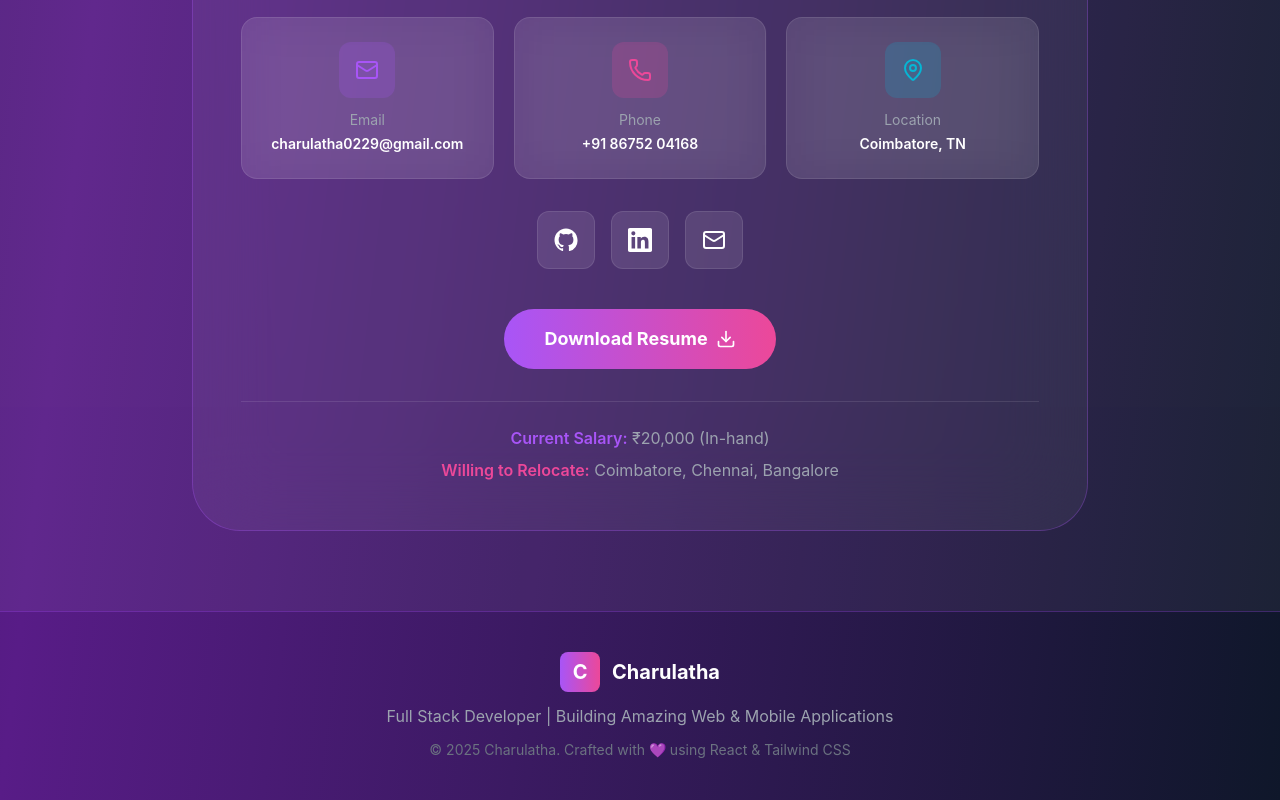
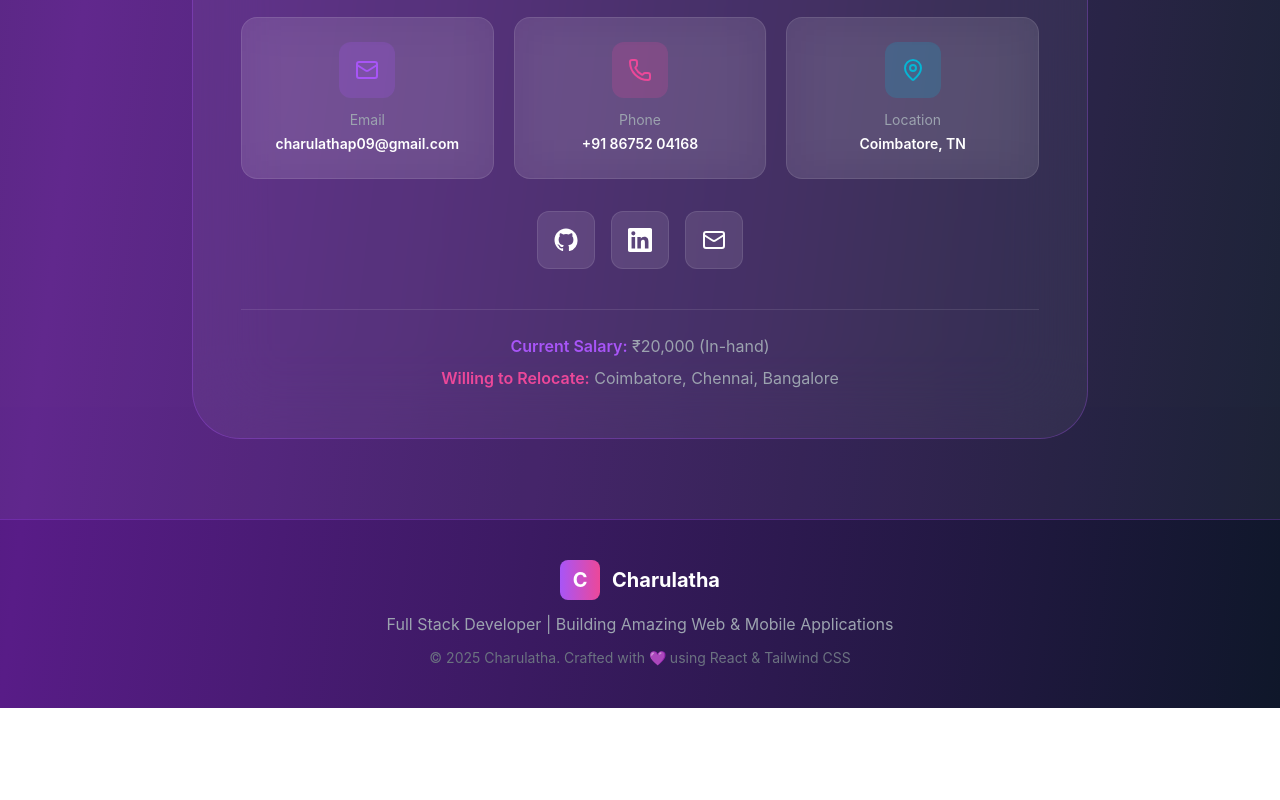
Before and after one commit to Charulathap/charulatha-portfolio, a React (Vite) app: page / in a window 1280 px wide. Shown: the part 10008-10808 px from the top of the page. After the commit the page ends 10716 px from the top, so only its background shows below. Built offline with nearby package versions, Linux system fonts and the light colour scheme.

Commit message:
Mail id updated

```diff
--- a/src/App.jsx
+++ b/src/App.jsx
@@ -6,13 +6,13 @@ import Charu_ProfilePic from "../src/assets/Charu_ProfilePic.jpg";
 // Simple inline SVGs used instead so nothing breaks.
 const GithubIcon = (props) => (
   <svg viewBox="0 0 24 24" width="24" height="24" fill="currentColor" {...props}>
-    <path d="M12 .5C5.73.5.5 5.73.5 12c0 5.09 3.29 9.4 7.86 10.93.57.1.78-.25.78-.55 0-.27-.01-1.17-.02-2.12-3.2.7-3.88-1.36-3.88-1.36-.52-1.34-1.28-1.7-1.28-1.7-1.05-.72.08-.7.08-.7 1.16.08 1.77 1.19 1.77 1.19 1.03 1.77 2.7 1.26 3.36.96.1-.75.4-1.26.73-1.55-2.55-.29-5.24-1.28-5.24-5.69 0-1.26.45-2.29 1.19-3.09-.12-.29-.52-1.46.11-3.05 0 0 .97-.31 3.18 1.18a11 11 0 0 1 5.79 0c2.2-1.49 3.17-1.18 3.17-1.18.64 1.59.24 2.76.12 3.05.74.8 1.19 1.83 1.19 3.09 0 4.42-2.7 5.4-5.26 5.68.41.36.78 1.08.78 2.17 0 1.57-.01 2.83-.01 3.22 0 .3.2.66.79.55A10.52 10.52 0 0 0 23.5 12C23.5 5.73 18.27.5 12 .5Z"/>
+    <path d="M12 .5C5.73.5.5 5.73.5 12c0 5.09 3.29 9.4 7.86 10.93.57.1.78-.25.78-.55 0-.27-.01-1.17-.02-2.12-3.2.7-3.88-1.36-3.88-1.36-.52-1.34-1.28-1.7-1.28-1.7-1.05-.72.08-.7.08-.7 1.16.08 1.77 1.19 1.77 1.19 1.03 1.77 2.7 1.26 3.36.96.1-.75.4-1.26.73-1.55-2.55-.29-5.24-1.28-5.24-5.69 0-1.26.45-2.29 1.19-3.09-.12-.29-.52-1.46.11-3.05 0 0 .97-.31 3.18 1.18a11 11 0 0 1 5.79 0c2.2-1.49 3.17-1.18 3.17-1.18.64 1.59.24 2.76.12 3.05.74.8 1.19 1.83 1.19 3.09 0 4.42-2.7 5.4-5.26 5.68.41.36.78 1.08.78 2.17 0 1.57-.01 2.83-.01 3.22 0 .3.2.66.79.55A10.52 10.52 0 0 0 23.5 12C23.5 5.73 18.27.5 12 .5Z" />
   </svg>
 );
 
 const LinkedinIcon = (props) => (
   <svg viewBox="0 0 24 24" width="24" height="24" fill="currentColor" {...props}>
-    <path d="M20.45 20.45h-3.55v-5.57c0-1.33-.03-3.04-1.85-3.04-1.85 0-2.14 1.45-2.14 2.94v5.67H9.36V9h3.41v1.56h.05c.48-.9 1.64-1.85 3.38-1.85 3.6 0 4.27 2.37 4.27 5.46v6.28ZM5.34 7.43a2.06 2.06 0 1 1 0-4.12 2.06 2.06 0 0 1 0 4.12ZM7.12 20.45H3.56V9h3.56v11.45ZM22.22 0H1.77C.79 0 0 .77 0 1.73v20.54C0 23.23.79 24 1.77 24h20.45c.98 0 1.78-.77 1.78-1.73V1.73C24 .77 23.2 0 22.22 0Z"/>
+    <path d="M20.45 20.45h-3.55v-5.57c0-1.33-.03-3.04-1.85-3.04-1.85 0-2.14 1.45-2.14 2.94v5.67H9.36V9h3.41v1.56h.05c.48-.9 1.64-1.85 3.38-1.85 3.6 0 4.27 2.37 4.27 5.46v6.28ZM5.34 7.43a2.06 2.06 0 1 1 0-4.12 2.06 2.06 0 0 1 0 4.12ZM7.12 20.45H3.56V9h3.56v11.45ZM22.22 0H1.77C.79 0 0 .77 0 1.73v20.54C0 23.23.79 24 1.77 24h20.45c.98 0 1.78-.77 1.78-1.73V1.73C24 .77 23.2 0 22.22 0Z" />
   </svg>
 );
 
@@ -679,7 +679,7 @@ const ExperienceSection = () => {
 
 const ContactSection = () => {
   const contactMethods = [
-    { icon: <Mail size={24} />, label: 'Email', value: 'charulatha0229@gmail.com', color: COLORS.PRIMARY, href: 'mailto:charulatha0229@gmail.com' },
+    { icon: <Mail size={24} />, label: 'Email', value: 'charulathap09@gmail.com', color: COLORS.PRIMARY, href: 'mailto:charulathap09@gmail.com' },
     { icon: <Phone size={24} />, label: 'Phone', value: '+91 86752 04168', color: COLORS.SECONDARY, href: 'tel:+918675204168' },
     { icon: <MapPin size={24} />, label: 'Location', value: 'Coimbatore, TN', color: COLORS.ACCENT_CYAN, href: null }
   ];
@@ -709,11 +709,9 @@ const ContactSection = () => {
           <div className="flex justify-center space-x-4 mb-10">
             <a href="https://github.com/" target="_blank" rel="noopener noreferrer" className="p-4 border rounded-xl transition-all hover:scale-110" style={{ backgroundColor: COLORS.BG_HOVER, borderColor: COLORS.BORDER_DEFAULT }}><GithubIcon /></a>
             <a href="https://www.linkedin.com/in/charulatha-p-87258236a/" target="_blank" rel="noopener noreferrer" className="p-4 border rounded-xl transition-all hover:scale-110" style={{ backgroundColor: COLORS.BG_HOVER, borderColor: COLORS.BORDER_DEFAULT }}><LinkedinIcon /></a>
-            <a href="mailto:charulatha0229@gmail.com" className="p-4 border rounded-xl transition-all hover:scale-110" style={{ backgroundColor: COLORS.BG_HOVER, borderColor: COLORS.BORDER_DEFAULT }}><Mail /></a>
+            <a href="mailto:charulathap09@gmail.com" className="p-4 border rounded-xl transition-all hover:scale-110" style={{ backgroundColor: COLORS.BG_HOVER, borderColor: COLORS.BORDER_DEFAULT }}><Mail /></a>
           </div>
-          <div className="flex justify-center">
-            <button className="px-10 py-4 rounded-full font-bold text-lg transition-all hover:scale-105 flex items-center justify-center space-x-2" style={{ background: COLORS.GRADIENT_PRIMARY }}><span>Download Resume</span><Download size={20} /></button>
-          </div>
+
           <div className="mt-8 pt-6 border-t text-center space-y-2" style={{ borderTopColor: COLORS.BORDER_DEFAULT }}>
             <p style={{ color: COLORS.TEXT_SECONDARY }}><span className="font-semibold" style={{ color: COLORS.PRIMARY }}>Current Salary:</span> ₹20,000 (In-hand)</p>
             <p style={{ color: COLORS.TEXT_SECONDARY }}><span className="font-semibold" style={{ color: COLORS.SECONDARY }}>Willing to Relocate:</span> Coimbatore, Chennai, Bangalore</p>
```
Also changed, not shown: 1 other file (tests, documents, lock files or other folders).
